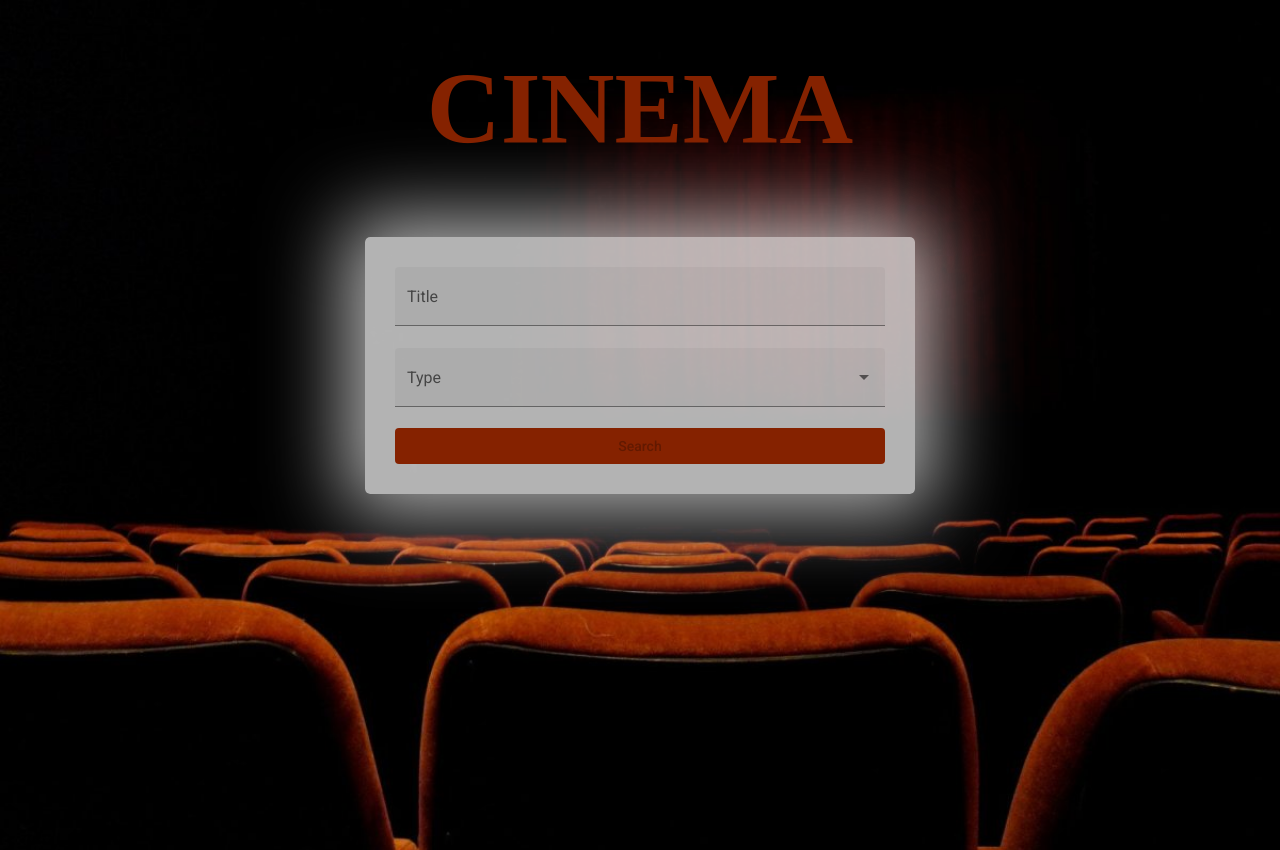
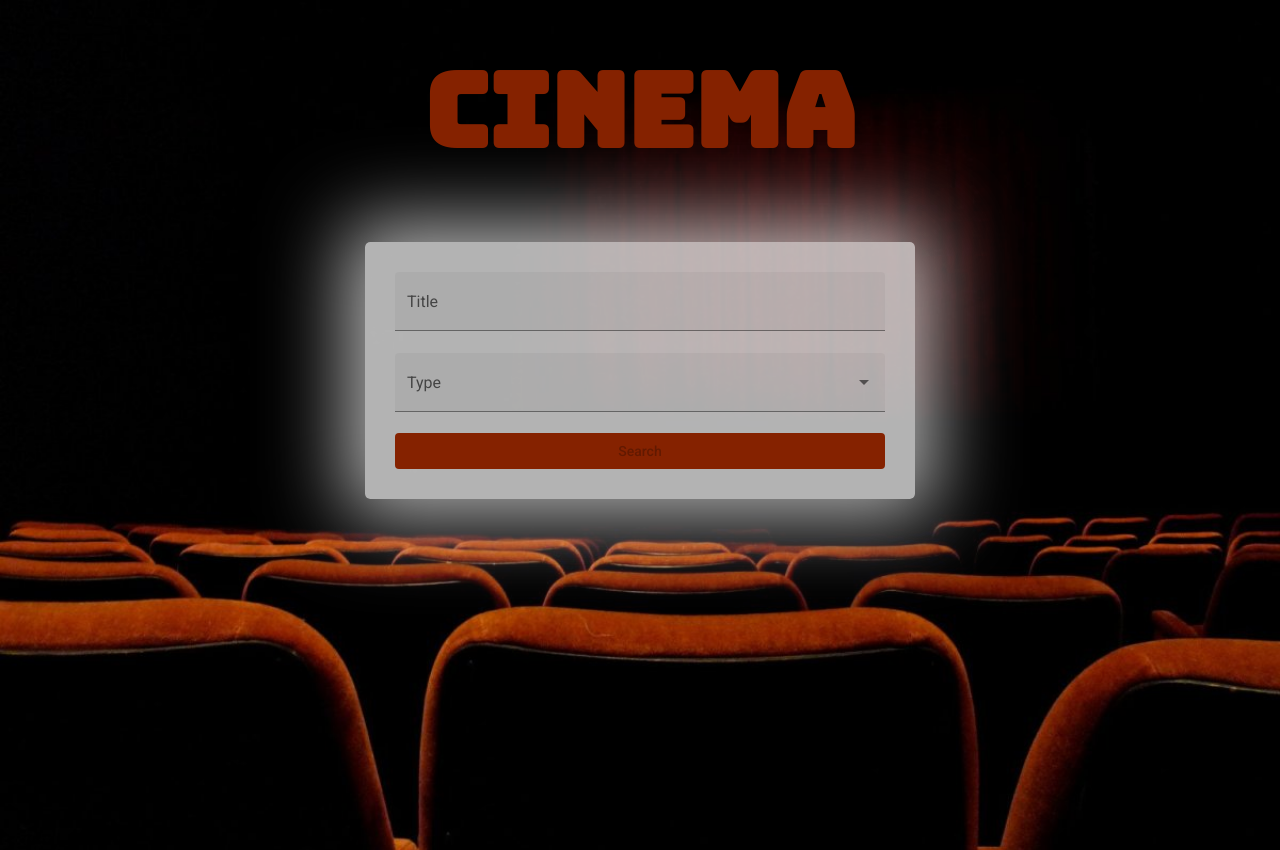
Before and after one commit to iaveryanova/filmSearchAngular, an Angular app: page / in a window 1280 px wide. Built offline with nearby package versions, Linux system fonts and the light colour scheme.

Commit message:
Fix styles

```diff
--- a/src/styles.scss
+++ b/src/styles.scss
@@ -20,6 +20,6 @@ body {
 }
 
 @font-face {
-  font-family: lato;
+  font-family: Bungee;
   src: url(assets/fonts/Bungee/Bungee-Regular.ttf) format("opentype");
 }
```
